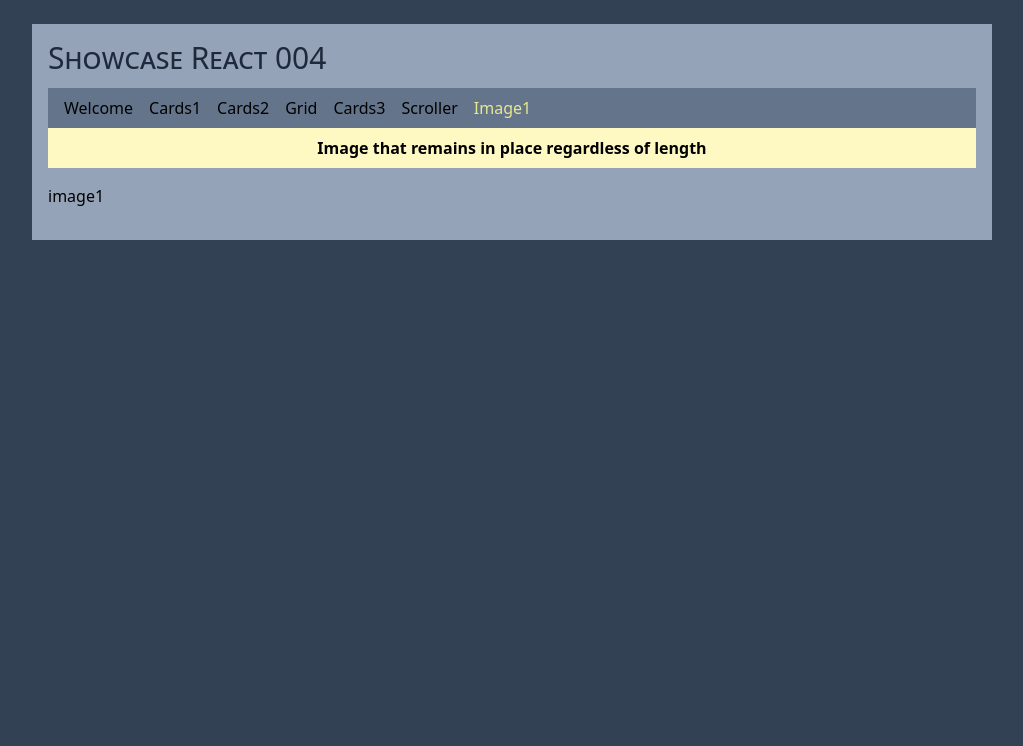
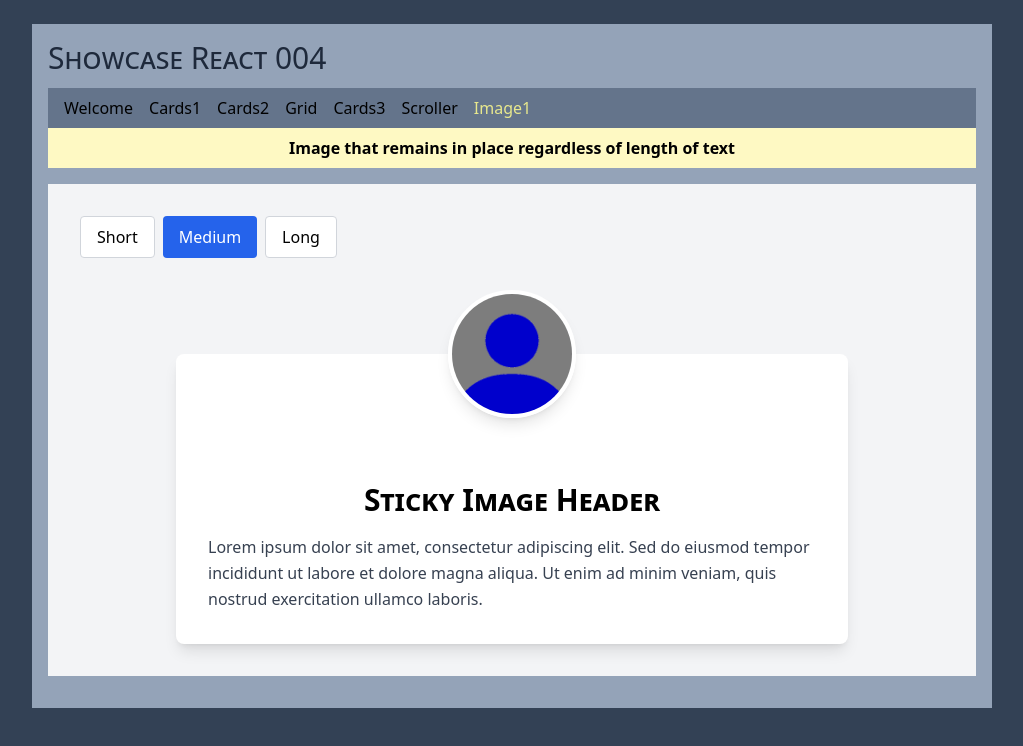
Before and after one commit to epx-edta/showcase-react-004, a React (Vite) app: page /image1 in a window 1280 px wide. Shown: the top 746 px of the page, without its empty margins (128-1151 px from the left). Built offline with nearby package versions, Linux system fonts and the light colour scheme.

Commit message:
example in

```diff
--- a/src/components/Nav.tsx
+++ b/src/components/Nav.tsx
@@ -38,7 +38,7 @@ const menuItems = [
 	{
 		idCode: "image1",
 		title: "Image1",
-		description: "Image that remains in place regardless of length",
+		description: "Image that remains in place regardless of length of text",
 	},
 ];
 
--- a/src/pages/PageImage1.tsx
+++ b/src/pages/PageImage1.tsx
@@ -1,7 +1,57 @@
+import { useState } from 'react';
+
+type TextLength = 'short' | 'medium' | 'long';
+
 export const PageImage1 = () => {
-	return (
-		<div>
-			<p>image1</p>
-		</div>
-	)
+  const [textLength, setTextLength] = useState<TextLength>('medium');
+
+  const textContent: Record<TextLength, string> = {
+    short: "The image stays at the top center regardless of content length of text.",
+    medium: "Lorem ipsum dolor sit amet, consectetur adipiscing elit. Sed do eiusmod tempor incididunt ut labore et dolore magna aliqua. Ut enim ad minim veniam, quis nostrud exercitation ullamco laboris.",
+    long: "Lorem ipsum dolor sit amet, consectetur adipiscing elit. Sed do eiusmod tempor incididunt ut labore et dolore magna aliqua. Ut enim ad minim veniam, quis nostrud exercitation ullamco laboris nisi ut aliquip ex ea commodo consequat. Duis aute irure dolor in reprehenderit in voluptate velit esse cillum dolore eu fugiat nulla pariatur. Excepteur sint occaecat cupidatat non proident, sunt in culpa qui officia deserunt mollit anim id est laborum.\n\nSed ut perspiciatis unde omnis iste natus error sit voluptatem accusantium doloremque laudantium, totam rem aperiam, eaque ipsa quae ab illo inventore veritatis et quasi architecto beatae vitae dicta sunt explicabo. Nemo enim ipsam voluptatem quia voluptas sit aspernatur aut odit aut fugit, sed quia consequuntur magni dolores eos qui ratione voluptatem sequi nesciunt."
+  };
+
+  return (
+    <div className="w-full bg-gray-100 p-8">
+      <div className="mb-24 flex gap-2">
+        <button
+          onClick={() => setTextLength('short')}
+          className={`px-4 py-2 rounded ${textLength === 'short' ? 'bg-blue-600 text-white' : 'bg-white border border-gray-300'}`}
+        >
+          Short
+        </button>
+        <button
+          onClick={() => setTextLength('medium')}
+          className={`px-4 py-2 rounded ${textLength === 'medium' ? 'bg-blue-600 text-white' : 'bg-white border border-gray-300'}`}
+        >
+          Medium
+        </button>
+        <button
+          onClick={() => setTextLength('long')}
+          className={`px-4 py-2 rounded ${textLength === 'long' ? 'bg-blue-600 text-white' : 'bg-white border border-gray-300'}`}
+        >
+          Long
+        </button>
+      </div>
+
+      <div className="relative bg-white rounded-lg shadow-lg p-8 max-w-2xl mx-auto">
+        {/* Image positioned absolutely at top center */}
+        <div className="absolute top-0 left-1/2 transform -translate-x-1/2 -translate-y-1/2">
+          <img
+            src="images/pageImage1/icon-3.jpg"
+            alt="Profile"
+            className="w-32 h-32 rounded-full border-4 border-white shadow-lg"
+          />
+        </div>
+
+        {/* Content with top padding to accommodate the image */}
+        <div className="pt-24">
+          <h1 className="text-3xl font-bold text-center mb-4">Sticky Image Header</h1>
+          <p className="text-gray-700 leading-relaxed whitespace-pre-line">
+            {textContent[textLength]}
+          </p>
+        </div>
+      </div>
+    </div>
+  );
 }
```
Also changed, not shown: public/images/pageImage1/icon-3.jpg (added).
